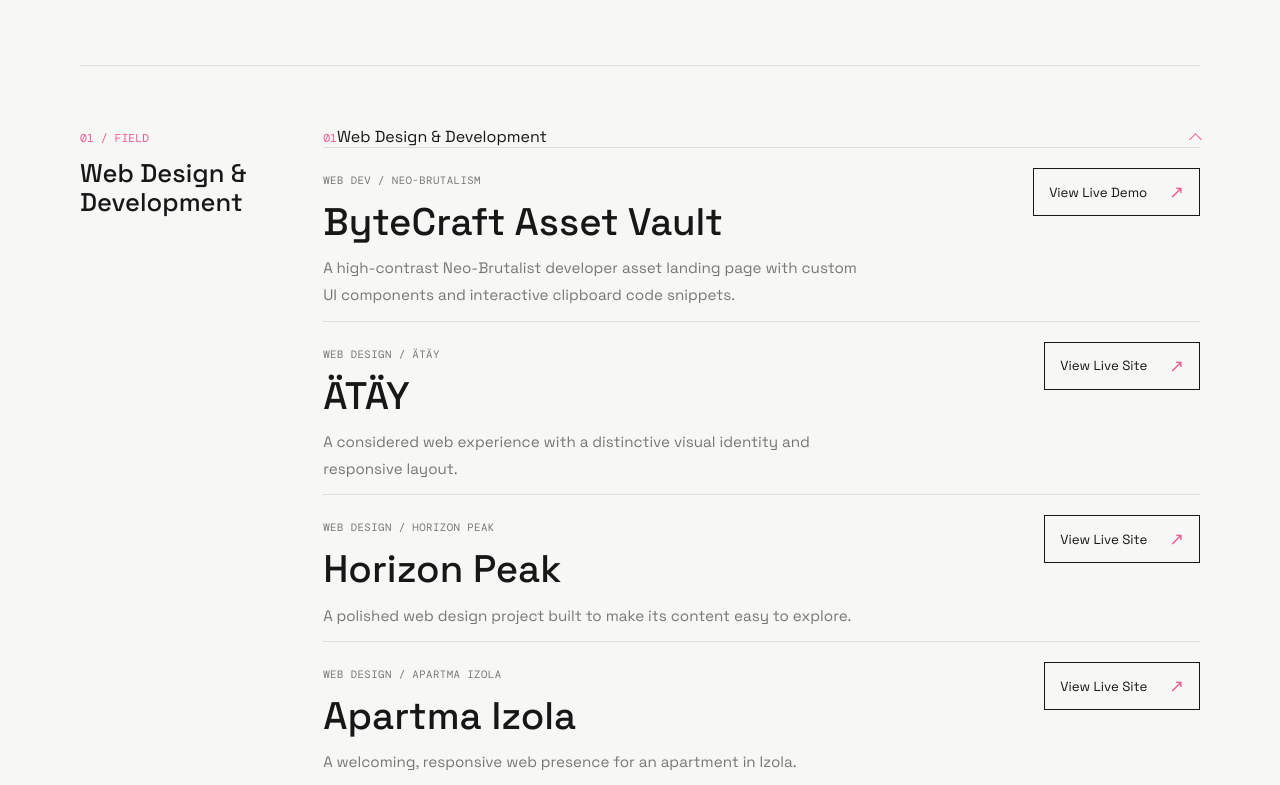
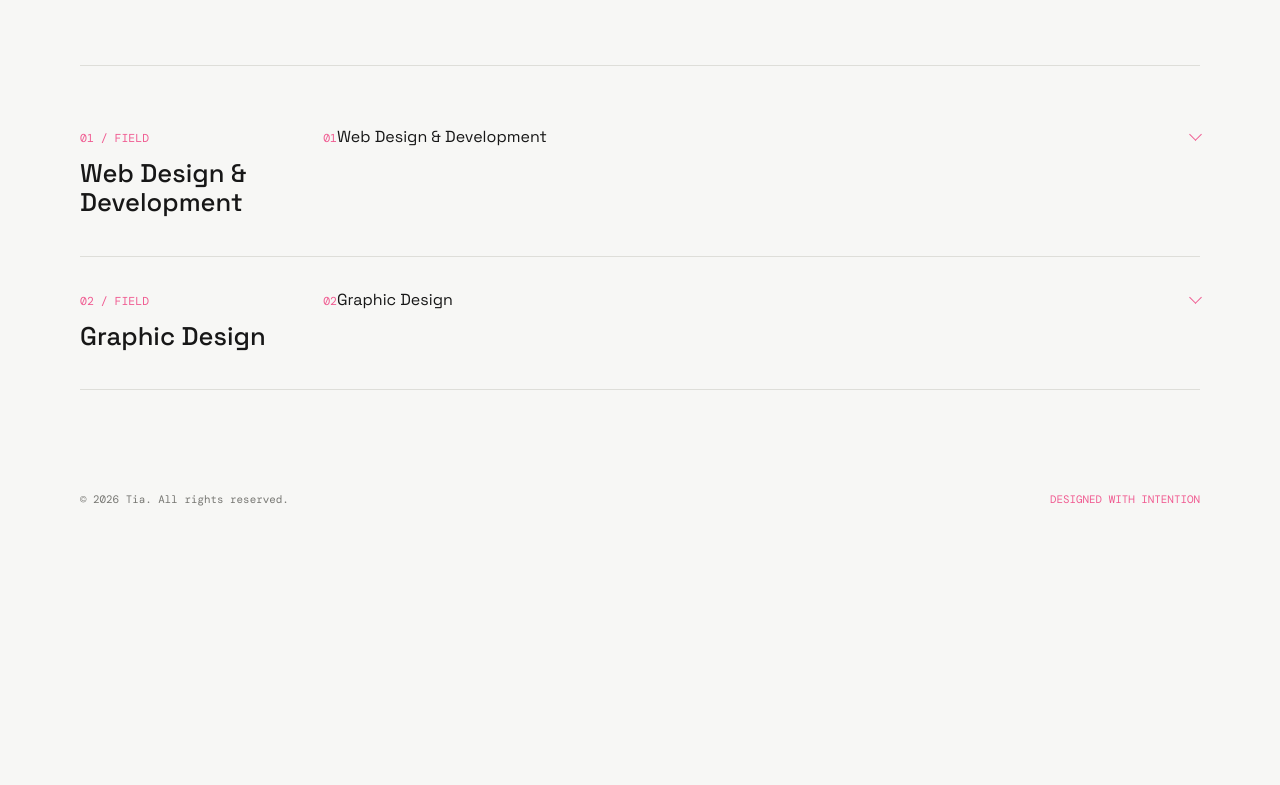
Before and after one commit to tiyalov/portfolio, a plain HTML site: page index.html in a window 1280 px wide. Shown: the part 500-1285 px from the top of the page. After the commit the page ends 1036 px from the top, so only its background shows below. Drawn offline with nearby package versions, Linux system fonts and the light colour scheme.

Commit message:
Set desktop sections closed by default

```diff
--- a/index.html
+++ b/index.html
@@ -8,7 +8,7 @@
     <link rel="preconnect" href="https://fonts.googleapis.com">
     <link rel="preconnect" href="https://fonts.gstatic.com" crossorigin>
     <link href="https://fonts.googleapis.com/css2?family=DM+Mono:wght@400;500&family=Space+Grotesk:wght@400;500;600;700&display=swap" rel="stylesheet">
-    <link rel="stylesheet" href="styles.css?v=20261104-3">
+    <link rel="stylesheet" href="styles.css?v=20261104-4">
 </head>
 <body>
 
@@ -86,7 +86,7 @@
             <span class="section-index">01 / FIELD</span>
             <h2 id="web-development-title" data-i18n="webSection">Web Design &amp; Development</h2>
           </div>
-          <details class="field-disclosure" open>
+          <details class="field-disclosure">
             <summary class="section-summary">
               <span class="section-title-wrap"><span class="section-index">01</span><span class="mobile-section-title" data-i18n="webSection">Web Design &amp; Development</span></span>
               <span class="disclosure-indicator" aria-hidden="true"></span>
@@ -167,7 +167,7 @@
             <span class="section-index">02 / FIELD</span>
             <h2 id="graphic-design-title" data-i18n="graphicSection">Graphic Design</h2>
           </div>
-          <details class="field-disclosure" open>
+          <details class="field-disclosure">
             <summary class="section-summary">
               <span class="section-title-wrap"><span class="section-index">02</span><span class="mobile-section-title" data-i18n="graphicSection">Graphic Design</span></span>
               <span class="disclosure-indicator" aria-hidden="true"></span>
@@ -187,7 +187,7 @@
       <p data-i18n="footerNote">DESIGNED WITH INTENTION</p>
     </footer>
 
-    <script src="script.js?v=20261104-3" defer></script>
+    <script src="script.js?v=20261104-4" defer></script>
 
 </body>
 </html>
--- a/script.js
+++ b/script.js
@@ -214,6 +214,9 @@ function openMobileMenu() {
 const savedTheme = localStorage.getItem("tia-portfolio-theme");
 setTheme(savedTheme === "dark" ? "dark" : "light", false);
 setLanguage(localStorage.getItem("tia-portfolio-language") === "sl" ? "sl" : "en", false);
+fieldDisclosures.forEach((disclosure) => {
+  disclosure.open = false;
+});
 if (!reduceMotion.matches) typeIntro();
 applyDisclosureHeights();
 syncDisclosureMode();
```
